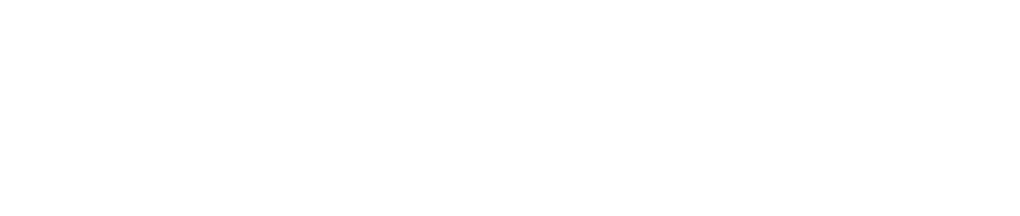
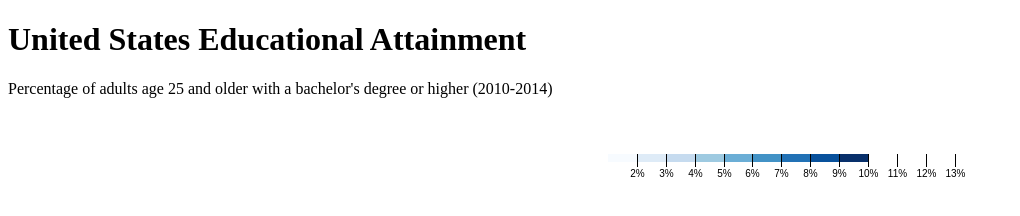
Before and after one commit to BalintMendli/d3-choropleth-map, a website: page index.html in a window 1280 px wide. Shown: the whole page, without its empty margins (0-1020 px from the left). Drawn offline with nearby package versions, Linux system fonts and the light colour scheme; no server answers.

Commit message:
Add topography

```diff
--- a/index.html
+++ b/index.html
@@ -8,6 +8,7 @@
   <meta name="viewport" content="width=device-width, initial-scale=1">
   <link rel="stylesheet" type="text/css" media="screen" href="style.css" />
   <script src="https://d3js.org/d3.v5.min.js"></script>
+  <script src="https://unpkg.com/topojson@3"></script>
   <script src="index.js"></script>
 </head>
 
--- a/index.js
+++ b/index.js
@@ -1 +1,90 @@
-document.addEventListener('DOMContentLoaded', () => {});
+document.addEventListener('DOMContentLoaded', () => {
+  d3.select('#container')
+    .append('h1')
+    .text('United States Educational Attainment')
+    .attr('id', 'title');
+  d3.select('#container')
+    .append('p')
+    .text(
+      "Percentage of adults age 25 and older with a bachelor's degree or higher (2010-2014)"
+    )
+    .attr('id', 'sub-title');
+
+  d3.select('#container').append('svg');
+
+  const w = 960;
+  const h = 600;
+
+  const svg = d3
+    .select('svg')
+    .attr('width', w)
+    .attr('height', h);
+
+  const path = d3.geoPath();
+
+  const edu = d3.map();
+
+  const color = d3
+    .scaleThreshold()
+    .domain(d3.range(2, 50))
+    .range(d3.schemeBlues[9]);
+  const x = d3
+    .scaleLinear()
+    .domain([1, 10])
+    .rangeRound([600, 860]);
+
+  const g = svg
+    .append('g')
+    .attr('class', 'key')
+    .attr('transform', 'translate(0,40)');
+
+  g.selectAll('rect')
+    .data(
+      color.range().map(d => {
+        d = color.invertExtent(d);
+        if (d[0] == null) d[0] = x.domain()[0];
+        if (d[1] == null) d[1] = x.domain()[1];
+        return d;
+      })
+    )
+    .enter()
+    .append('rect')
+    .attr('height', 8)
+    .attr('x', d => x(d[0]))
+    .attr('width', d => x(d[1]) - x(d[0]))
+    .attr('fill', d => color(d[0]));
+
+  g.call(
+    d3
+      .axisBottom(x)
+      .tickSize(13)
+      .tickFormat(x => `${x}%`)
+      .tickValues(color.domain())
+  )
+    .select('.domain')
+    .remove();
+
+  d3.json(
+    'https://raw.githubusercontent.com/no-stack-dub-sack/testable-projects-fcc/master/src/data/choropleth_map/for_user_education.json'
+  ).then(data => {
+    edu.set(data.fips, +data.bachelorsOrHigher);
+
+    d3.json(
+      'https://raw.githubusercontent.com/no-stack-dub-sack/testable-projects-fcc/master/src/data/choropleth_map/counties.json'
+    ).then(json => {
+      svg
+        .append('g')
+        .attr('class', 'counties')
+        .selectAll('path')
+        .data(topojson.feature(json, json.objects.counties).features)
+        .enter()
+        .append('path')
+        .attr('fill', d => color(edu.get(d)))
+        .attr('d', path)
+        .append('title')
+        .text(d => `${d.bachelorsOrHigher}%`);
+    });
+    // svg.selectAll('path');
+    console.log(edu);
+  });
+});
```
